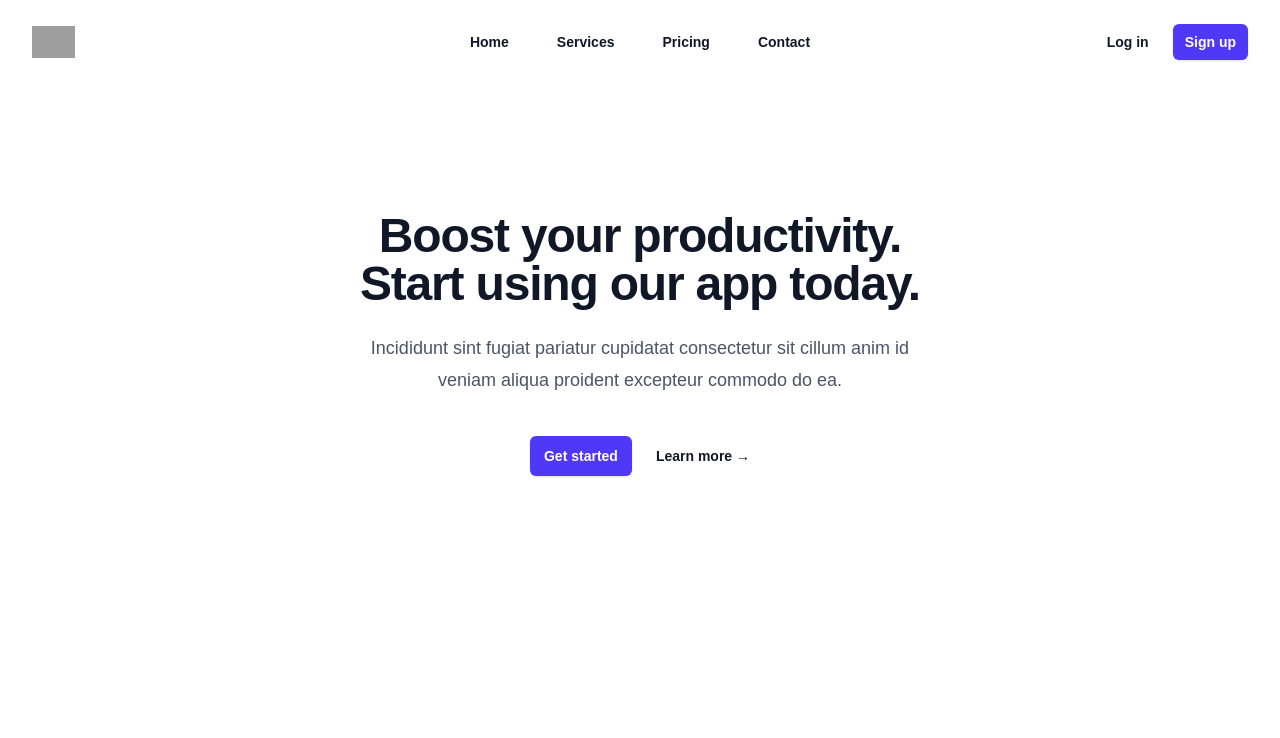
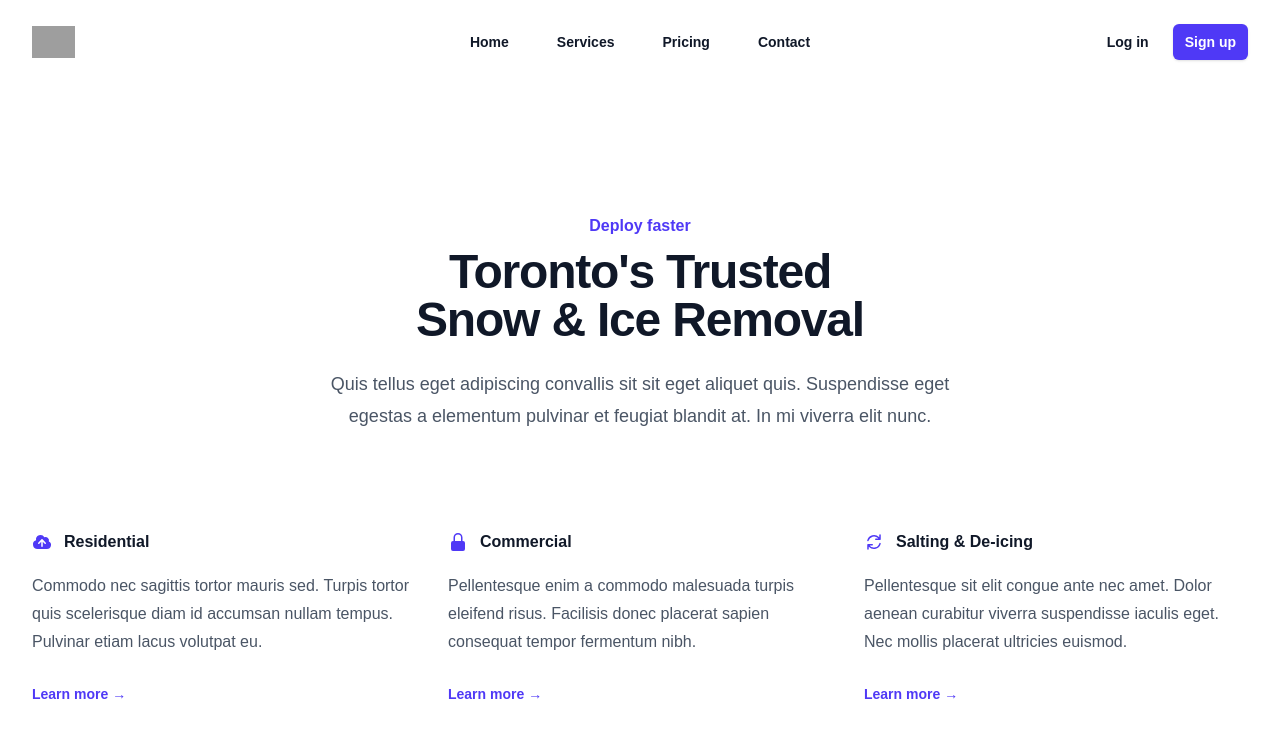
Before and after one commit to cindyorangis/snowplow, a Next.js app: page / in a window 1280 px wide. Shown: the top 738 px of the page. Built offline with nearby package versions, Linux system fonts and the light colour scheme; grey boxes are pictures that could not be loaded.

Commit message:
refactor home page and add content

```diff
--- a/app/page.tsx
+++ b/app/page.tsx
@@ -1,27 +1,12 @@
+import Hero from "@/components/sections/Hero";
+import Services from "@/components/sections/Services";
+
 export default function Home() {
   return (
-    <div className="bg-white dark:bg-gray-900">
-      <div className="px-6 py-24 sm:py-32 lg:px-8">
-        <div className="mx-auto max-w-2xl text-center">
-          <h2 className="text-balance text-4xl font-semibold tracking-tight text-gray-900 sm:text-5xl dark:text-white">
-            Boost your productivity. Start using our app today.
-          </h2>
-          <p className="mx-auto mt-6 max-w-xl text-pretty text-lg/8 text-gray-600 dark:text-gray-300">
-            Incididunt sint fugiat pariatur cupidatat consectetur sit cillum anim id veniam aliqua proident excepteur
-            commodo do ea.
-          </p>
-          <div className="mt-10 flex items-center justify-center gap-x-6">
-            <a
-              href="#"
-              className="rounded-md bg-indigo-600 px-3.5 py-2.5 text-sm font-semibold text-white shadow-sm hover:bg-indigo-500 focus-visible:outline focus-visible:outline-2 focus-visible:outline-offset-2 focus-visible:outline-indigo-600 dark:bg-indigo-500 dark:shadow-none dark:hover:bg-indigo-400 dark:focus-visible:outline-indigo-500"
-            >
-              Get started
-            </a>
-            <a href="#" className="text-sm/6 font-semibold text-gray-900 dark:text-white">
-              Learn more <span aria-hidden="true">→</span>
-            </a>
-          </div>
-        </div>
+    <div className="bg-white py-24 sm:py-32 dark:bg-gray-900">
+      <div className="mx-auto max-w-7xl px-6 lg:px-8">
+        <Hero />
+        <Services />
       </div>
     </div>
   )
--- a/components/sections/Hero.tsx
+++ b/components/sections/Hero.tsx
@@ -0,0 +1,15 @@
+export default function Hero() {
+  return (
+    <div className="mx-auto max-w-2xl lg:text-center">
+        <h2 className="text-base/7 font-semibold text-indigo-600 dark:text-indigo-400">Deploy faster</h2>
+        <p className="mt-2 text-pretty text-4xl font-semibold tracking-tight text-gray-900 sm:text-5xl lg:text-balance dark:text-white">
+        Toronto's Trusted Snow & Ice Removal
+        </p>
+        <p className="mt-6 text-lg/8 text-gray-600 dark:text-gray-300">
+        Quis tellus eget adipiscing convallis sit sit eget aliquet quis. Suspendisse eget egestas a elementum
+        pulvinar et feugiat blandit at. In mi viverra elit nunc.
+        </p>
+    </div>
+
+  )
+}
--- a/components/sections/Services.tsx
+++ b/components/sections/Services.tsx
@@ -0,0 +1,53 @@
+import { ArrowPathIcon, CloudArrowUpIcon, LockClosedIcon } from '@heroicons/react/20/solid'
+
+const features = [
+  {
+    name: 'Residential',
+    description:
+      'Commodo nec sagittis tortor mauris sed. Turpis tortor quis scelerisque diam id accumsan nullam tempus. Pulvinar etiam lacus volutpat eu.',
+    href: '#',
+    icon: CloudArrowUpIcon,
+  },
+  {
+    name: 'Commercial',
+    description:
+      'Pellentesque enim a commodo malesuada turpis eleifend risus. Facilisis donec placerat sapien consequat tempor fermentum nibh.',
+    href: '#',
+    icon: LockClosedIcon,
+  },
+  {
+    name: 'Salting & De-icing',
+    description:
+      'Pellentesque sit elit congue ante nec amet. Dolor aenean curabitur viverra suspendisse iaculis eget. Nec mollis placerat ultricies euismod.',
+    href: '#',
+    icon: ArrowPathIcon,
+  },
+]
+
+export default function Services() {
+  return (
+        <div className="mx-auto mt-16 max-w-2xl sm:mt-20 lg:mt-24 lg:max-w-none">
+        <dl className="grid max-w-xl grid-cols-1 gap-x-8 gap-y-16 lg:max-w-none lg:grid-cols-3">
+        {features.map((feature) => (
+            <div key={feature.name} className="flex flex-col">
+            <dt className="flex items-center gap-x-3 text-base/7 font-semibold text-gray-900 dark:text-white">
+                <feature.icon aria-hidden="true" className="size-5 flex-none text-indigo-600 dark:text-indigo-400" />
+                {feature.name}
+            </dt>
+            <dd className="mt-4 flex flex-auto flex-col text-base/7 text-gray-600 dark:text-gray-400">
+                <p className="flex-auto">{feature.description}</p>
+                <p className="mt-6">
+                <a
+                    href={feature.href}
+                    className="text-sm/6 font-semibold text-indigo-600 hover:text-indigo-500 dark:text-indigo-400 dark:hover:text-indigo-300"
+                >
+                    Learn more <span aria-hidden="true">→</span>
+                </a>
+                </p>
+            </dd>
+            </div>
+        ))}
+        </dl>
+    </div>
+  )
+}
```
